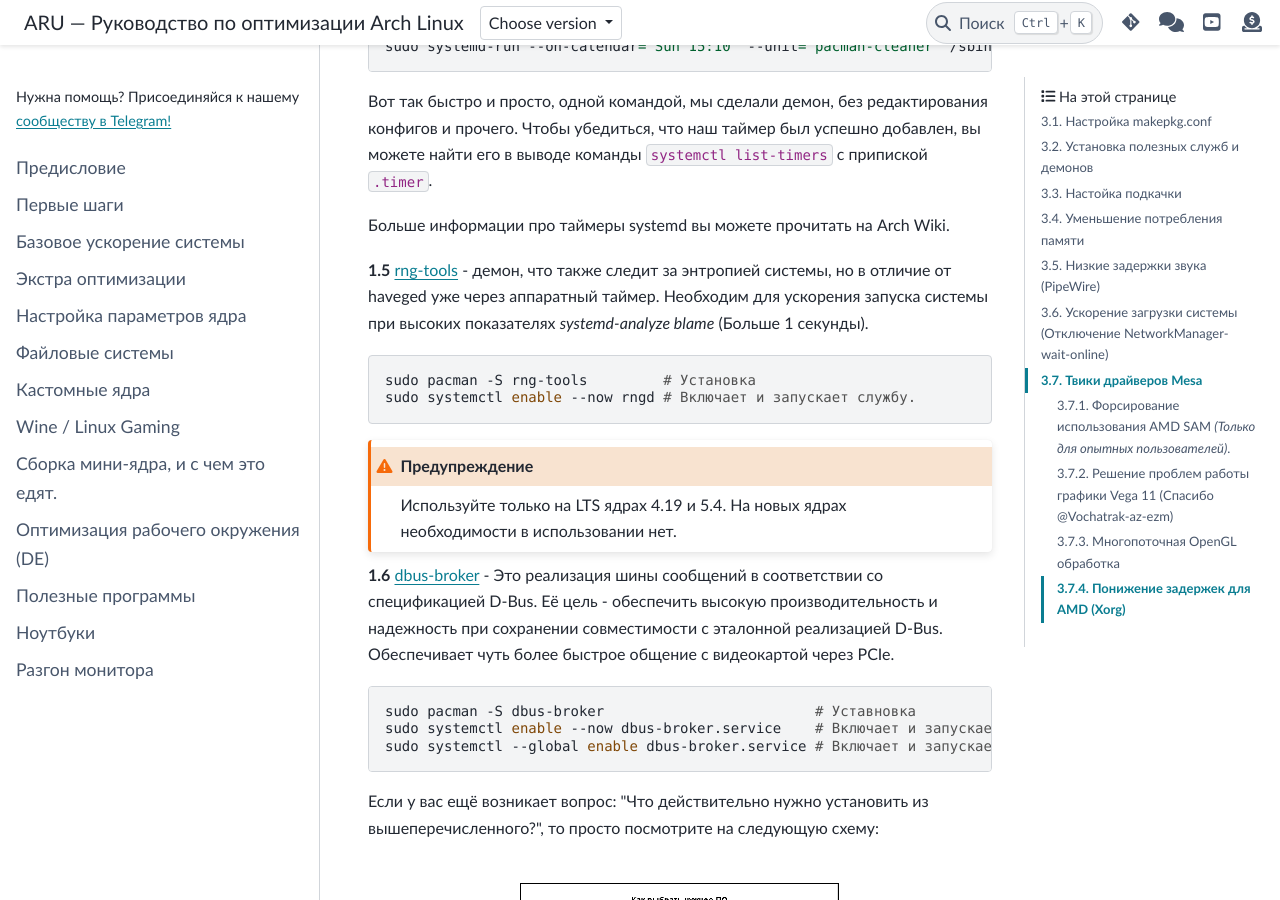
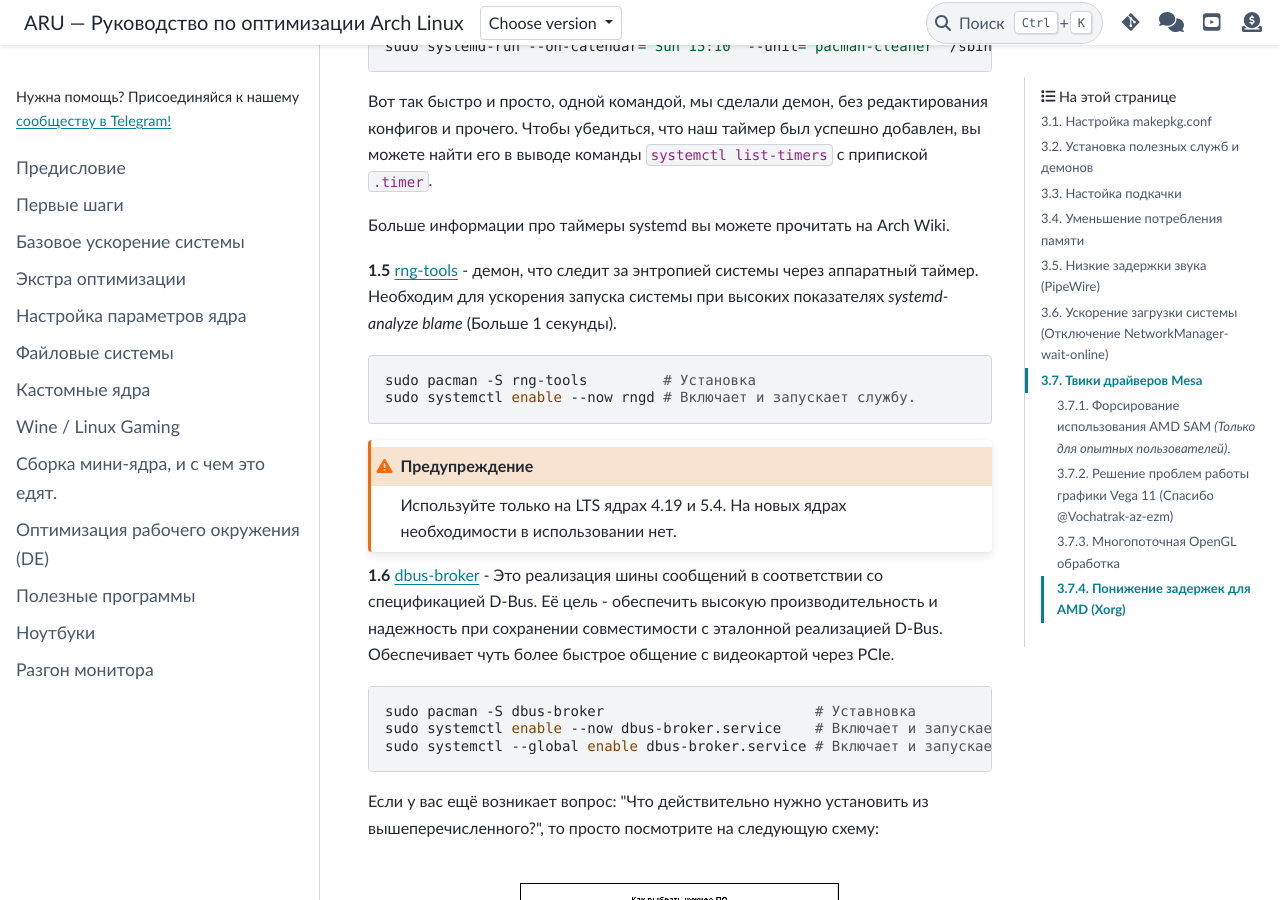
Before and after one commit to ventureoo/ARU, a Sphinx documentation site: the page built from docs/source/generic-system-acceleration.rst, in a window 1280 px wide and 900 px high, scrolled down 3904 px. Built offline with Sphinx 7.4.7 and the PyData theme 0.15.4, drawn with Linux system fonts in a browser that asks for light colours.

Commit message:
Обновить docs/source/generic-system-acceleration.rst

```diff
--- a/docs/source/generic-system-acceleration.rst
+++ b/docs/source/generic-system-acceleration.rst
@@ -193,8 +193,7 @@
 Wiki.
 
 **1.5** `rng-tools <https://wiki.archlinux.org/title/Rng-tools>`_ -
-демон, что также следит за энтропией системы, но в отличие от haveged
-уже через аппаратный таймер. Необходим для ускорения запуска системы
+демон, что следит за энтропией системы через аппаратный таймер. Необходим для ускорения запуска системы
 при высоких показателях *systemd-analyze blame* (Больше 1 секунды). ::
 
   sudo pacman -S rng-tools         # Установка
```
